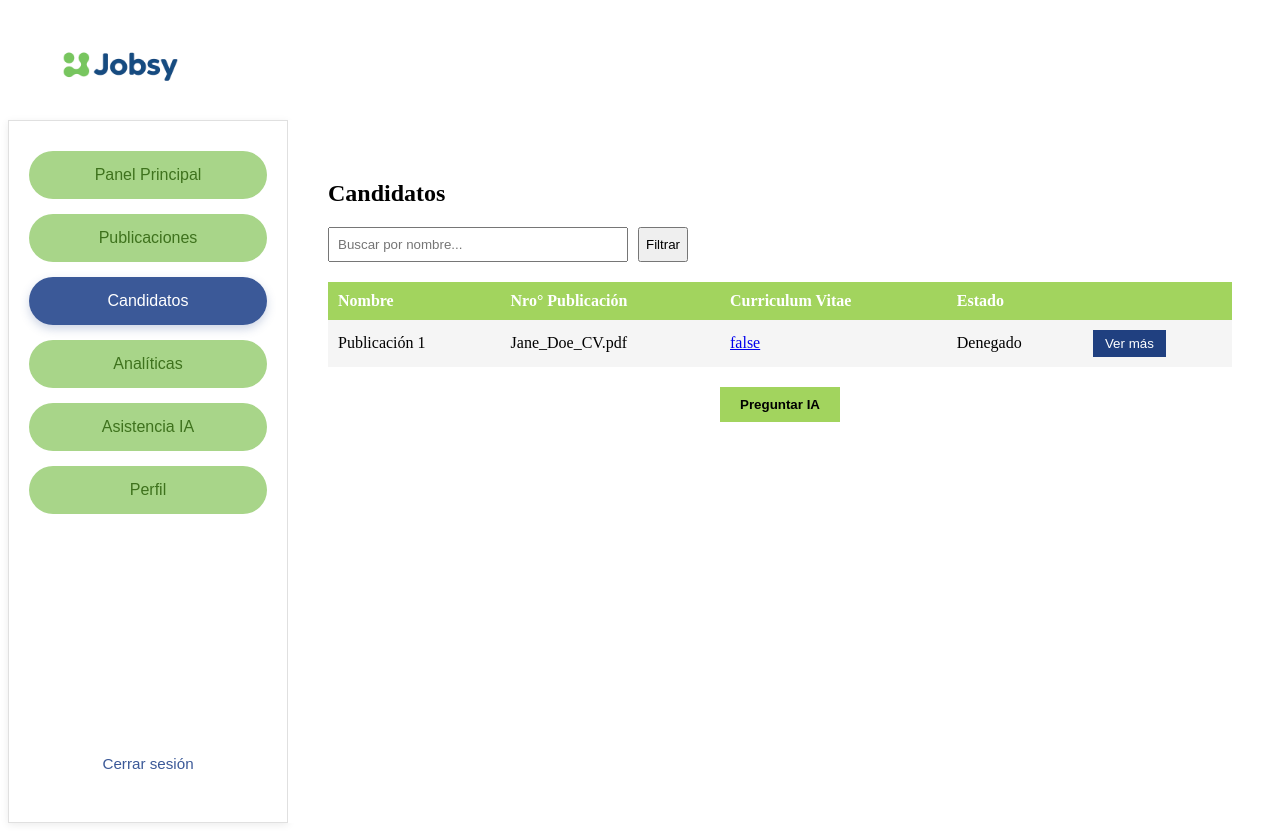
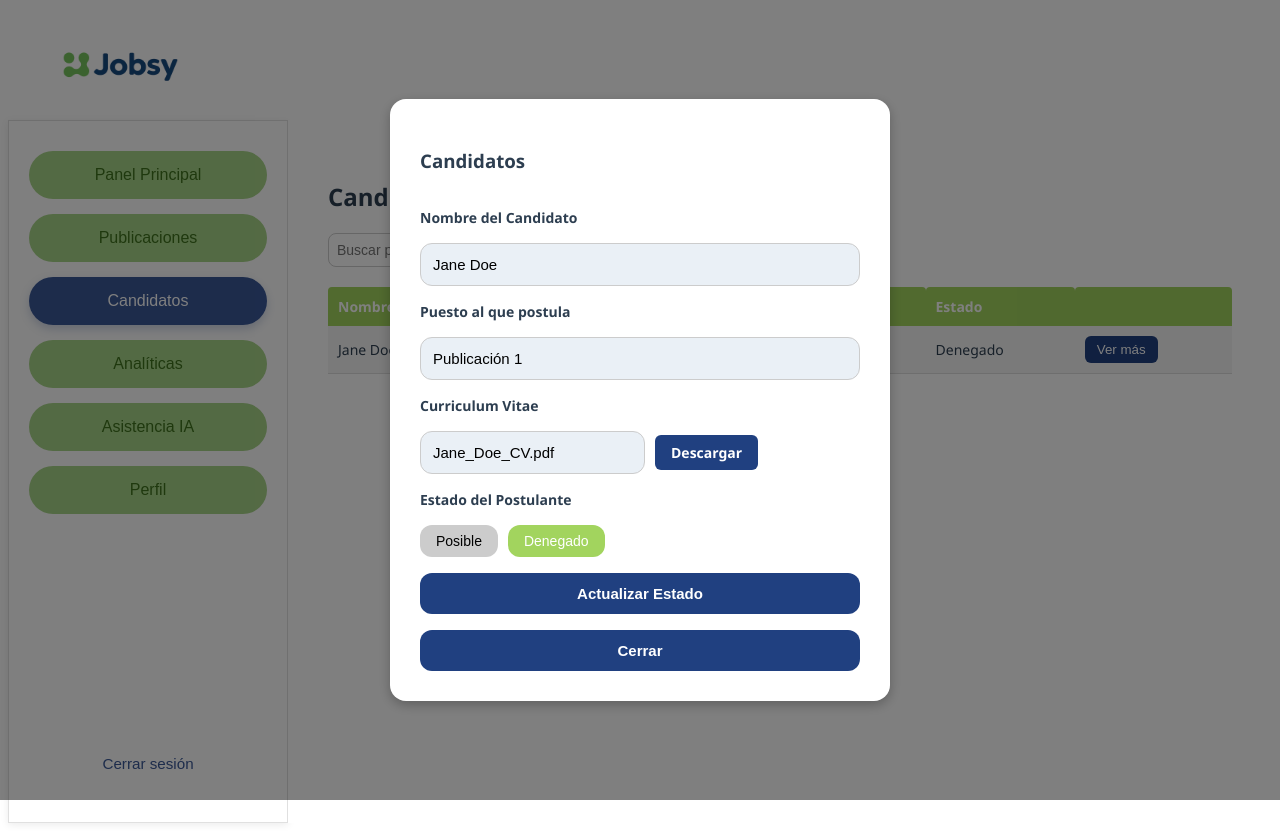
Before and after one commit to Aplicaciones-WEB-Report/frontend-app, a Vue app: page /reclutador/candidatos in a window 1280 px wide. Both pictures are taken after a click on the button "Ver más". Built offline with nearby package versions, Linux system fonts and the light colour scheme; data requests are answered from the project's data file.

Commit message:
feat: update Candidato.vue in model

```diff
--- a/src/app/modules/reclutador/pages/Candidatos.vue
+++ b/src/app/modules/reclutador/pages/Candidatos.vue
@@ -1,51 +1,3 @@
-<script>
-import { CandidatoService } from '../services/candidato.service.js';
-import { Candidato } from '../model/Candidato.entity.js';
-
-export default {
-  name: 'Candidato',
-  data() {
-    return {
-      filtroNombre: '',
-      candidatos: [],
-      mostrarTodosCandidatos: false
-    };
-  },
-  computed: {
-    candidatosFiltrados() {
-      if (!this.filtroNombre) return this.candidatos;
-      return this.candidatos.filter(c =>
-          c.name.toLowerCase().includes(this.filtroNombre.toLowerCase())
-      );
-    },
-    candidatosFiltradosMostrados() {
-      return this.mostrarTodosCandidatos
-          ? this.candidatosFiltrados
-          : this.candidatosFiltrados.slice(0, 1);
-    }
-  },
-  methods: {
-    async cargarCandidatos() {
-      const datos = await CandidatoService.obtenerCandidatos();
-      this.candidatos = datos.map(c =>
-          Candidato.toDisplayableCandidato(
-              new Candidato(c.name, c.publicationNumber, c.cv, c.posible)
-          )
-      );
-    },
-    mostrarTodos() {
-      this.mostrarTodosCandidatos = true;
-    },
-    filtrarCandidatos() {
-      this.mostrarTodosCandidatos = false;
-    }
-  },
-  mounted() {
-    this.cargarCandidatos();
-  }
-};
-</script>
-
 <template>
   <div class="reclutador-candidatos">
     <h2>Candidatos</h2>
@@ -70,17 +22,12 @@ export default {
       </tr>
       </thead>
       <tbody>
-      <tr
-          v-for="(candidato, index) in candidatosFiltradosMostrados"
-          :key="index"
-      >
+      <tr v-for="(candidato, index) in candidatosFiltradosMostrados" :key="index">
         <td>{{ candidato.name }}</td>
         <td>{{ candidato.publicationNumber }}</td>
-        <td>
-          <a :href="candidato.cv" target="_blank">{{ candidato.cv }}</a>
-        </td>
+        <td><a :href="candidato.cv" target="_blank">{{ candidato.cv }}</a></td>
         <td>{{ candidato.status }}</td>
-        <td><button class="ver-mas">Ver más</button></td>
+        <td><button class="ver-mas" @click="abrirModal(candidato)">Ver más</button></td>
       </tr>
       </tbody>
     </table>
@@ -88,12 +35,108 @@ export default {
     <div class="preguntar-ia-container">
       <button class="preguntar-ia" @click="mostrarTodos">Preguntar IA</button>
     </div>
+
+    <div v-if="mostrarModal" class="modal">
+      <div class="modal-content">
+        <h3>Candidatos</h3>
+
+        <label class="modal-label">Nombre del Candidato</label>
+        <input :value="modalData.name" type="text" class="modal-input" readonly />
+
+        <label class="modal-label">Puesto al que postula</label>
+        <input :value="modalData.publicationNumber" type="text" class="modal-input" readonly />
+
+        <label class="modal-label">Curriculum Vitae</label>
+        <div class="cv-container">
+          <input :value="modalData.cv" type="text" class="modal-input" readonly />
+          <a :href="modalData.cv" target="_blank" class="descargar-btn">Descargar</a>
+        </div>
+
+        <label class="modal-label">Estado del Postulante</label>
+        <div class="estado-buttons">
+          <button :class="{'estado-activo': modalData.status === 'Posible'}" @click="cambiarEstado('Posible')">Posible</button>
+          <button :class="{'estado-activo': modalData.status === 'Denegado'}" @click="cambiarEstado('Denegado')">Denegado</button>
+        </div>
+
+        <button class="actualizar" @click="actualizarEstado">Actualizar Estado</button>
+        <button class="cerrar" @click="cerrarModal">Cerrar</button>
+      </div>
+    </div>
   </div>
 </template>
+
+<script>
+import { CandidatoService } from '../services/candidato.service.js';
+import { Candidato } from '../model/Candidato.entity.js';
+
+export default {
+  name: 'Candidato',
+  data() {
+    return {
+      filtroNombre: '',
+      candidatos: [],
+      mostrarTodosCandidatos: false,
+      mostrarModal: false,
+      modalData: {}
+    };
+  },
+  computed: {
+    candidatosFiltrados() {
+      if (!this.filtroNombre) return this.candidatos;
+      return this.candidatos.filter(c =>
+          c.name.toLowerCase().includes(this.filtroNombre.toLowerCase())
+      );
+    },
+    candidatosFiltradosMostrados() {
+      return this.mostrarTodosCandidatos
+          ? this.candidatosFiltrados
+          : this.candidatosFiltrados.slice(0, 1);
+    }
+  },
+  methods: {
+    async cargarCandidatos() {
+      const datos = await CandidatoService.obtenerCandidatos();
+      this.candidatos = datos.map(c =>
+          Candidato.toDisplayableCandidato(new Candidato(c.id, c.name, c.publicationNumber, c.cv, c.posible))
+      );
+    },
+    mostrarTodos() {
+      this.mostrarTodosCandidatos = true;
+    },
+    filtrarCandidatos() {
+      this.mostrarTodosCandidatos = false;
+    },
+    abrirModal(candidato) {
+      this.modalData = { ...candidato };
+      this.mostrarModal = true;
+    },
+    cerrarModal() {
+      this.mostrarModal = false;
+    },
+    cambiarEstado(nuevoEstado) {
+      this.modalData.status = nuevoEstado;
+      this.modalData.posible = nuevoEstado === 'Posible';
+    },
+    async actualizarEstado() {
+      const index = this.candidatos.findIndex(c => c.id === this.modalData.id);
+      if (index !== -1) {
+        this.candidatos[index] = { ...this.modalData };
+        await CandidatoService.actualizarCandidato(this.modalData);
+      }
+      this.cerrarModal();
+    }
+  },
+  mounted() {
+    this.cargarCandidatos();
+  }
+};
+</script>
 
 <style scoped>
 .reclutador-candidatos {
   padding: 20px;
+  font-family: 'Segoe UI', Tahoma, Geneva, Verdana, sans-serif;
+  color: #2d3e50;
 }
 
 .search-filter {
@@ -105,12 +148,16 @@ export default {
 .search-filter input {
   padding: 8px;
   width: 300px;
+  border: 1px solid #ccc;
+  border-radius: 8px;
+  font-size: 14px;
 }
 
 table {
   width: 100%;
   border-collapse: collapse;
   margin-bottom: 20px;
+  font-size: 14px;
 }
 
 th {
@@ -118,11 +165,13 @@ th {
   color: white;
   padding: 10px;
   text-align: left;
+  border-radius: 4px 4px 0 0;
 }
 
 td {
   padding: 10px;
   background-color: #f5f5f5;
+  border-bottom: 1px solid #ddd;
 }
 
 .ver-mas {
@@ -130,7 +179,9 @@ td {
   color: white;
   border: none;
   padding: 6px 12px;
+  border-radius: 6px;
   cursor: pointer;
+  font-weight: 500;
 }
 
 .preguntar-ia-container {
@@ -144,5 +195,92 @@ td {
   padding: 10px 20px;
   font-weight: bold;
   cursor: pointer;
+  border-radius: 10px;
+}
+
+.modal {
+  position: fixed;
+  top: 0;
+  left: 0;
+  width: 100vw;
+  height: 100vh;
+  background: rgba(0, 0, 0, 0.5);
+  display: flex;
+  align-items: center;
+  justify-content: center;
+  z-index: 1000;
+}
+
+.modal-content {
+  background: white;
+  padding: 30px;
+  width: 500px;
+  border-radius: 16px;
+  display: flex;
+  flex-direction: column;
+  gap: 16px;
+  box-shadow: 0 4px 12px rgba(0, 0, 0, 0.25);
+}
+
+.modal-label {
+  font-weight: 600;
+  font-size: 14px;
+  color: #2d3e50;
+}
+
+.modal-input {
+  padding: 12px;
+  border-radius: 12px;
+  border: 1px solid #ccc;
+  background-color: #eaf0f6;
+  font-size: 15px;
+}
+
+.cv-container {
+  display: flex;
+  gap: 10px;
+  align-items: center;
+}
+
+.descargar-btn {
+  background-color: #204080;
+  color: white;
+  padding: 8px 16px;
+  border-radius: 6px;
+  text-decoration: none;
+  font-weight: 600;
+  font-size: 14px;
+}
+
+.estado-buttons {
+  display: flex;
+  gap: 10px;
+}
+
+.estado-buttons button {
+  background-color: #ccc;
+  border: none;
+  border-radius: 12px;
+  padding: 8px 16px;
+  cursor: pointer;
+  font-weight: 500;
+  font-size: 14px;
+}
+
+.estado-activo {
+  background-color: #a2d45e !important;
+  color: white;
+  font-weight: bold;
+}
+
+.actualizar, .cerrar {
+  background-color: #204080;
+  color: white;
+  border: none;
+  padding: 12px 20px;
+  border-radius: 12px;
+  font-weight: 600;
+  font-size: 15px;
+  cursor: pointer;
 }
 </style>
```
